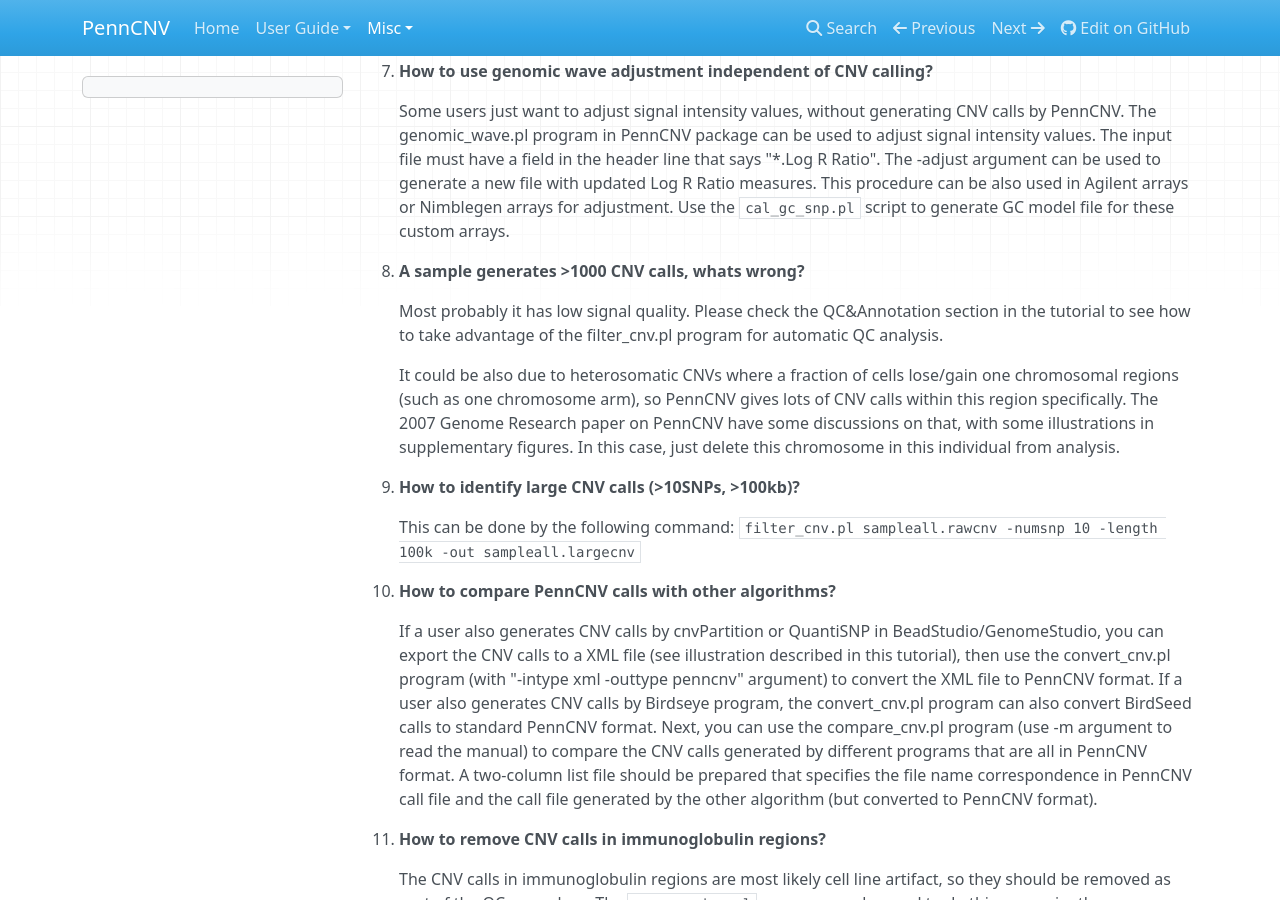
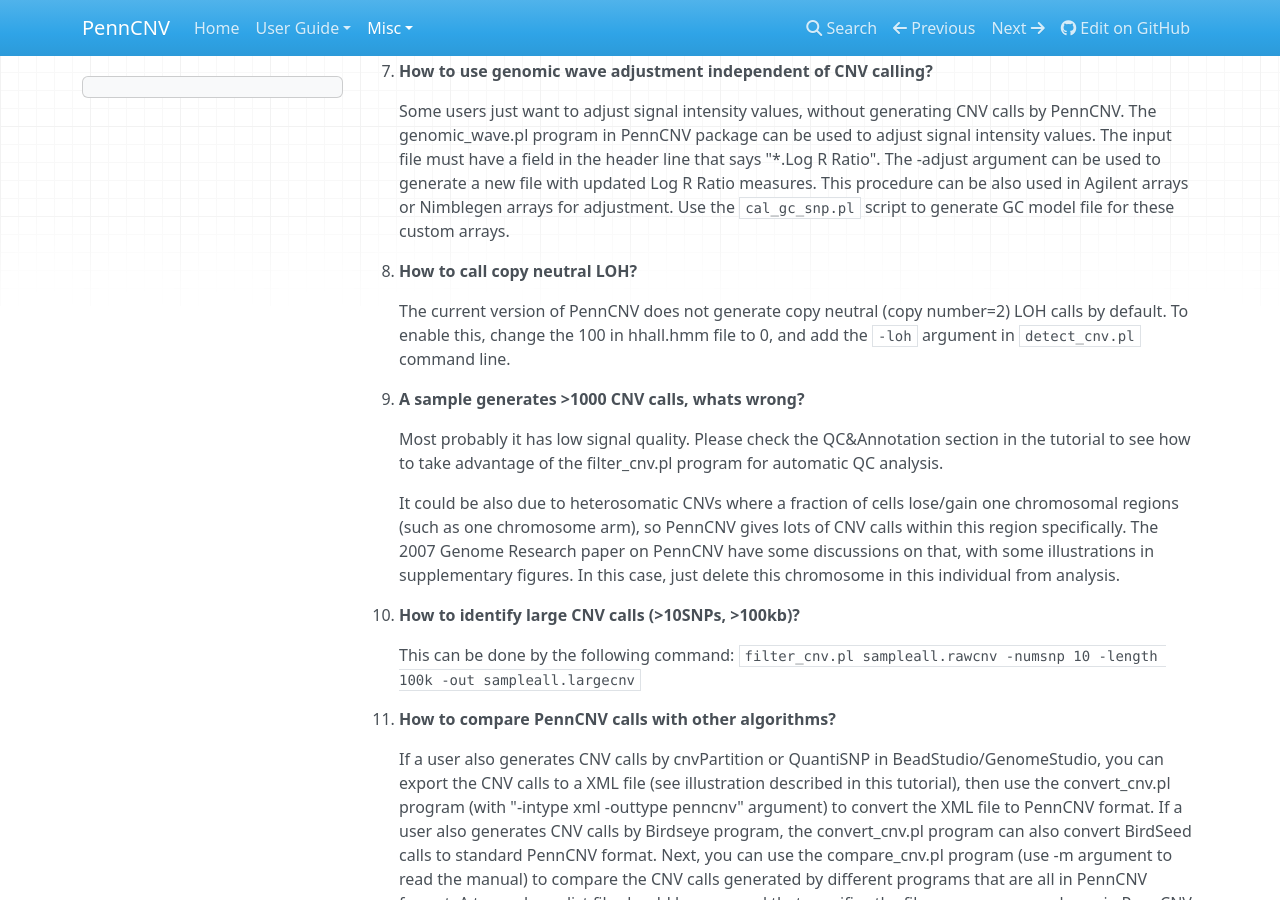
Before and after one commit to WGLab/PennCNV, an MkDocs documentation site: the page built from docs/misc/faq.md, in a window 1280 px wide and 900 px high, scrolled down 1385 px. Built offline with MkDocs 1.6.1, drawn with Linux system fonts in a browser that asks for light colours; nearby versions of some CDN libraries.

Commit message:
Update faq.md

```diff
--- a/docs/misc/faq.md
+++ b/docs/misc/faq.md
@@ -31,6 +31,10 @@
 1. **How to use genomic wave adjustment independent of CNV calling?**
 
     Some users just want to adjust signal intensity values, without generating CNV calls by PennCNV. The genomic_wave.pl program in PennCNV package can be used to adjust signal intensity values. The input file must have a field in the header line that says "*.Log R Ratio". The -adjust argument can be used to generate a new file with updated Log R Ratio measures. This procedure can be also used in Agilent arrays or Nimblegen arrays for adjustment. Use the `cal_gc_snp.pl` script to generate GC model file for these custom arrays.
+
+1. **How to call copy neutral LOH?**
+
+    The current version of PennCNV does not generate copy neutral (copy number=2) LOH calls by default. To enable this, change the 100 in hhall.hmm file to 0, and add the `-loh` argument in `detect_cnv.pl` command line.
 
 1. **A sample generates >1000 CNV calls, whats wrong?**
 
```
